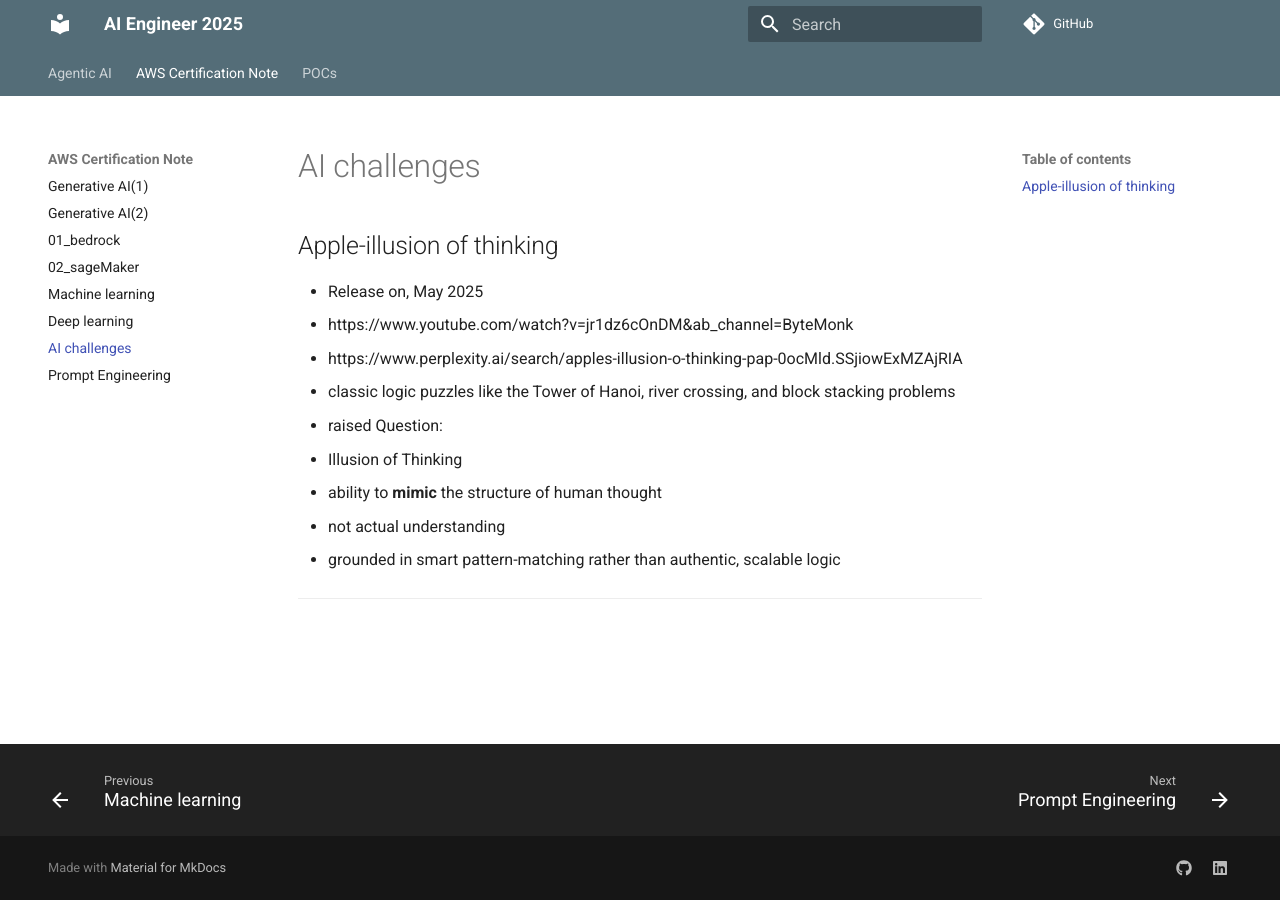
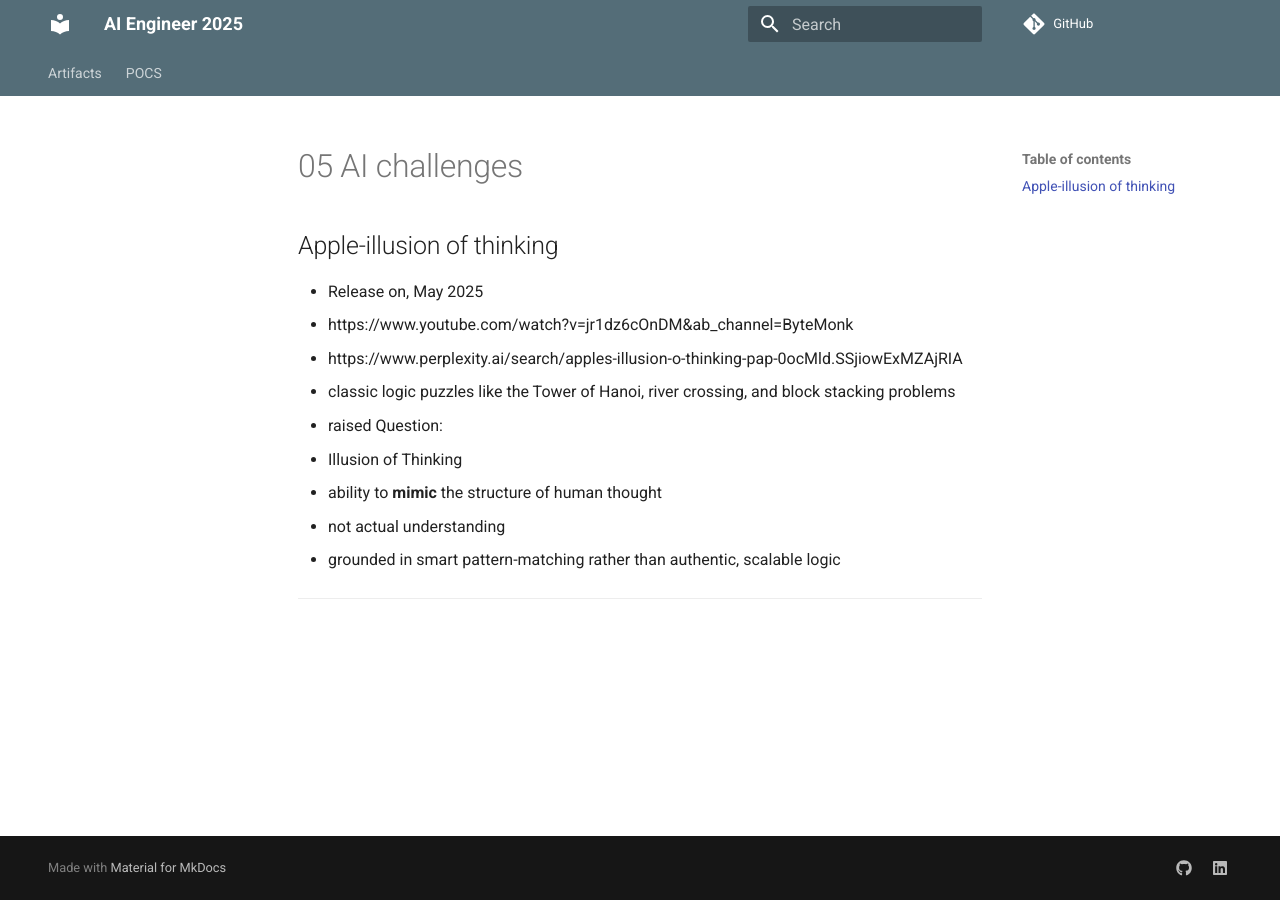
Before and after one commit to lekhrajdinkar/AI-Engineer, an MkDocs documentation site: the page built from docs/01_AWS_AIF-C01/05_AI_challenges.md, in a window 1280 px wide. Built offline with MkDocs 1.6.1 and Material for MkDocs 9.7.7, drawn with Linux system fonts in a browser that asks for light colours; comment, search, counter and statistics services are not loaded.

Commit message:
AI Notes refactor

```diff
--- a/mkdocs.yml
+++ b/mkdocs.yml
@@ -3,26 +3,8 @@
 site_author: Lekhraj Dinkar
 docs_dir: docs
 nav:
-    - Agentic AI:
-        - Introduction : 02_agentic_ai/00_agentic-ai-start.md
-        - MCP protocol 🔸 : 02_agentic_ai/01_MCP.md
-        - A2A protocol 🔸: 02_agentic_ai/02_A2A.md
-        - context Engineering: 02_agentic_ai/04_context_engineering.md
-
-    - AWS Certification Note:
-
-        - Generative AI(1): 00_temp/01_GenAI.md
-        - Generative AI(2): 00_temp/02_start.md
-        - 01_bedrock: 01_aws/01_bedrock.md
-        - 02_sageMaker: 01_aws/02_sageMaker.md
-        - Machine learning: 00_temp/04_AI_ML.md
-        - Deep learning: 00_temp/04_Deep-learning.md
-        - AI challenges: 00_temp/05_AI_challenges.md
-        - Prompt Engineering: 00_temp/03_prompt_engineering.md
-
-    - POCs:
-        - 01 chatbot: 98_poc/readme.md
-        - 02 RAG with dynamoDB: 98_poc/readme.md.md
+        - Artifacts : 00_Artifact.md
+        - POCS : 00_pocs.md
 
 theme:
   name: material
```
Also changed, not shown: README.md (+9 -27 lines), docs/00_Artifact.md (added, +19 -0 lines), docs/00_pocs.md (added, +11 -0 lines), docs/02_agentic_ai/00_agentic-ai-start.md (deleted, +0 -32 lines), docs/02_kodeKloud/02_01_AgenticAI/00_kickOff.md (added, +15 -0 lines), docs/01_AWS_AIF-C01/01_GenAI.md (renamed from docs/00_temp/01_GenAI.md), docs/01_AWS_AIF-C01/02_start.md (renamed from docs/00_temp/02_start.md), docs/01_AWS_AIF-C01/03_prompt_engineering.md (renamed from docs/00_temp/03_prompt_engineering.md), docs/01_AWS_AIF-C01/04_AI_ML.md (renamed from docs/00_temp/04_AI_ML.md), docs/01_AWS_AIF-C01/04_Deep-learning.md (added), docs/01_AWS_AIF-C01/05_AI_challenges.md (renamed from docs/00_temp/05_AI_challenges.md), docs/01_AWS_AIF-C01/06_bedrock.md (renamed from docs/01_aws/01_bedrock.md), docs/01_AWS_AIF-C01/07_sageMaker.md (renamed from docs/01_aws/02_sageMaker.md), docs/02_kodeKloud/02_01_AgenticAI/00_ai-tools-tried.md (renamed from docs/02_agentic_ai/03_ai-tools-tried.md), 3 more files.
